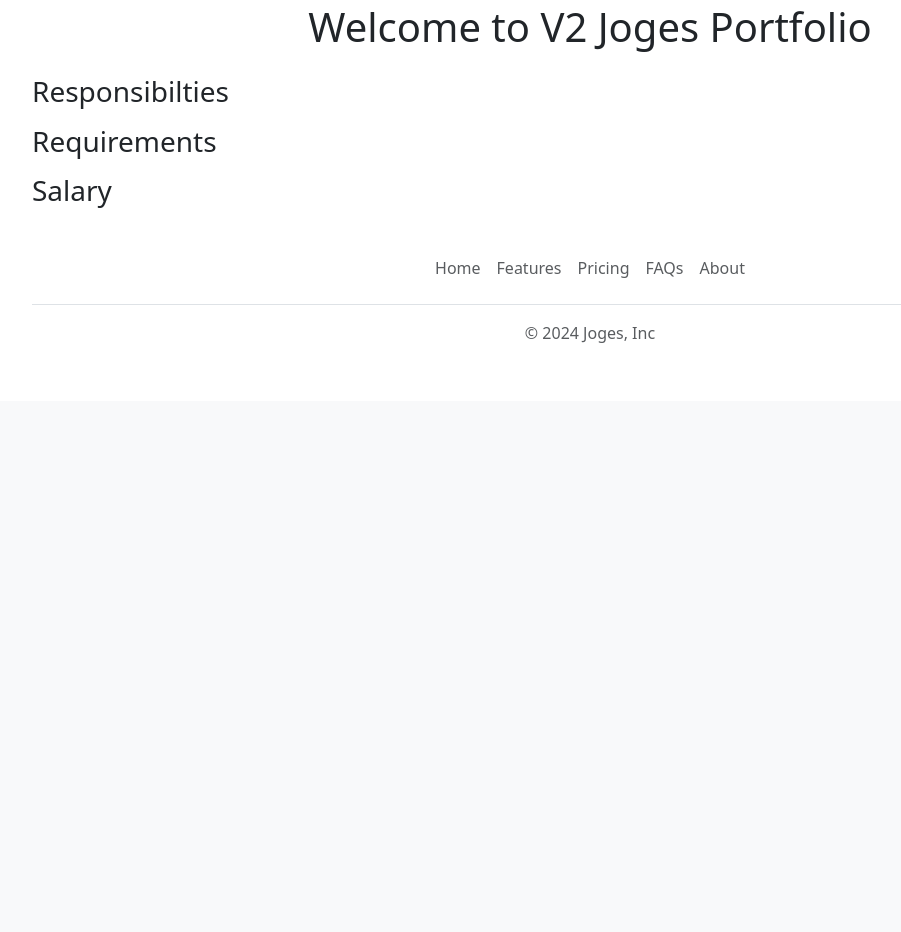
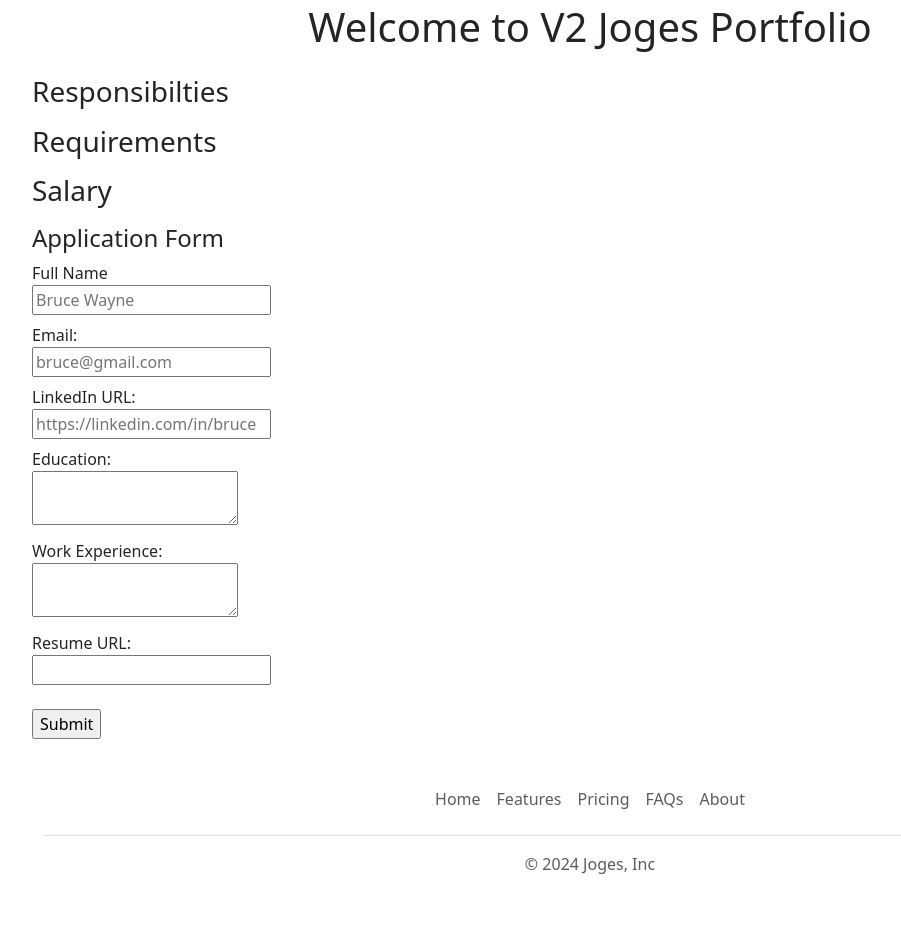
Before and after one commit to jogeswarnanda/joges-portfolio-webasite-v2, a Flask app: template templates/jobpage.html in a window 1280 px wide. Shown: the part 442-1374 px from the top of the page, without its empty margins (50-951 px from the left). Before the commit the page ends 785 px from the top, so only its background shows below. Run offline with Flask 3, Linux system fonts and the light colour scheme; the template is opened without the code that fills it, so the values that code supplies are empty.

Commit message:
Added DataBase !

```diff
--- a/app.py
+++ b/app.py
@@ -1,6 +1,5 @@
-from flask import Flask, jsonify, render_template
-
-from database import load_job_from_db, load_jobs_from_db
+from flask import Flask, jsonify, render_template,request,redirect,url_for,flash
+from database import load_job_from_db, load_jobs_from_db,add_application_to_db
 
 app = Flask(__name__)
 @app.route("/")
@@ -23,6 +22,39 @@
   else:
     return render_template("jobpage.html",job=job)
 
+@app.route("/job/<id>/apply",methods=['GET', 'POST'])
+def apply_to_job(id):
+  job = load_job_from_db(id)
+
+  if request.method == 'GET':
+    data2 = []
+    data2 = request.args
+    print("GET DATDA:", data2)
+    if not data2:
+      return "Not Found", 404
+    else:
+      return render_template("txn.html",data2=data2)
+
+  if request.method == 'POST':
+      data = []
+      data = request.form
+        #data.append(
+        #  request.form.get("full_name"),
+        #)
+        #data.append(
+        #  request.form.get("email"),
+        #)
+      intValue = ord(id) - ord('0')
+      id = int(id)
+      print("intval:", intValue)
+      print("POST DATA:", data)
+      if not data:
+        return "Not Found", 404
+      else:
+        add_application_to_db(id,data)
+        return render_template("application_submitted.html",data=data,job=job)
+
+
 print(__name__)
 if (__name__ == "__main__" ) :
   print ("Inside if ")
--- a/pyproject.toml
+++ b/pyproject.toml
@@ -8,6 +8,7 @@
 python = ">=3.10.0,<3.12"
 flask = "^3.0.3"
 sqlalchemy = "^2.0.30"
+psycopg2-binary = "^2.9.9"
 
 [tool.pyright]
 # https://github.com/microsoft/pyright/blob/main/docs/configuration.md
--- /dev/null
+++ b/templates/application_form.html
@@ -0,0 +1,34 @@
+<h4> Application Form </h4>
+<form action="/job/{{job['id']}}/apply" method="POST">
+  <div class = "mb-2">
+  <label>Full Name </label><br>
+  <input type="text" name = "full_name" placeholder="Bruce Wayne" value="{{ request.form['full_name'] }}"><br>
+  </div>
+
+  <div class = "mb-2">
+  <label>Email: </label><br>
+  <input type="text" name = "email" placeholder="bruce@gmail.com"><br>
+  </div>
+
+  <div class = "mb-2">
+  <label>LinkedIn URL: </label><br>
+  <input type="text" name = "linkedin_url" placeholder="https://linkedin.com/in/bruce">
+  </div>
+
+  <div class = "mb-2">
+    <label>Education: </label><br>
+    <textarea name = "education"></textarea>
+  </div>
+
+  <div class = "mb-2">
+    <label>Work Experience: </label><br>
+    <textarea name = "work_experience"></textarea>
+  </div>
+
+  <div class = "mb-2">
+    <label>Resume URL: </label><br>
+    <input type="text" name = "resume_url"
+  </div>
+  <br><br>
+  <input type="submit" action="submit">
+</form>
--- a/templates/jobpage.html
+++ b/templates/jobpage.html
@@ -26,6 +26,9 @@
         <p> {{job.requirements}}</p>
         <h3> Salary </h3>
         <p> {{job.currency}} {{job.salary}} </p>
+
+        {% include 'application_form.html' %}
+
     </div>
     {% include 'footer.html' %}
 </body>
```
Also changed, not shown: database.py (+14 -2 lines), templates/application_submitted.html (added, +33 -0 lines), 1 other file.
